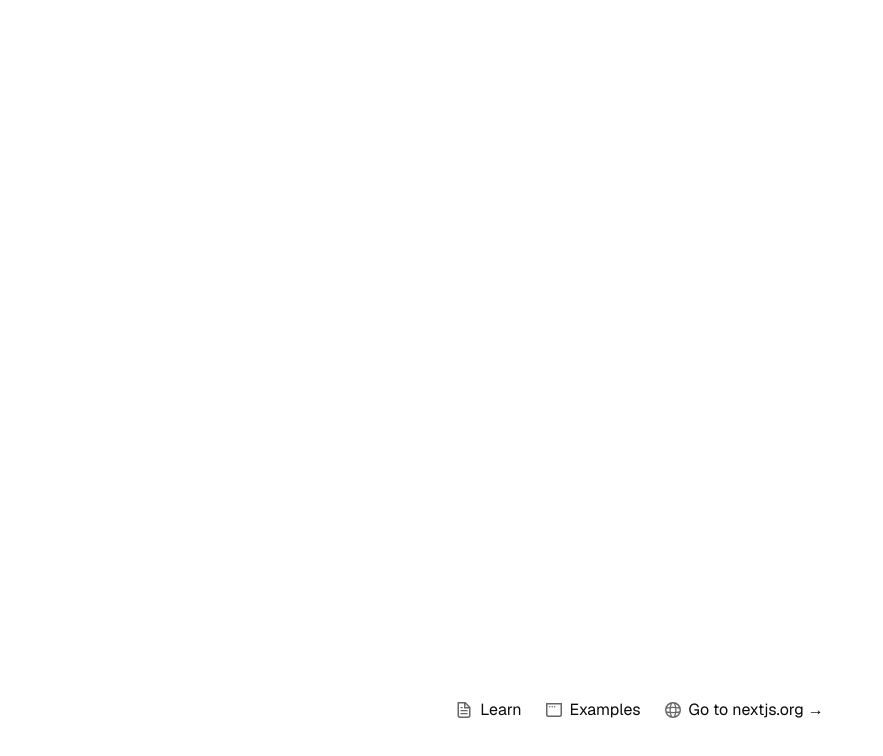
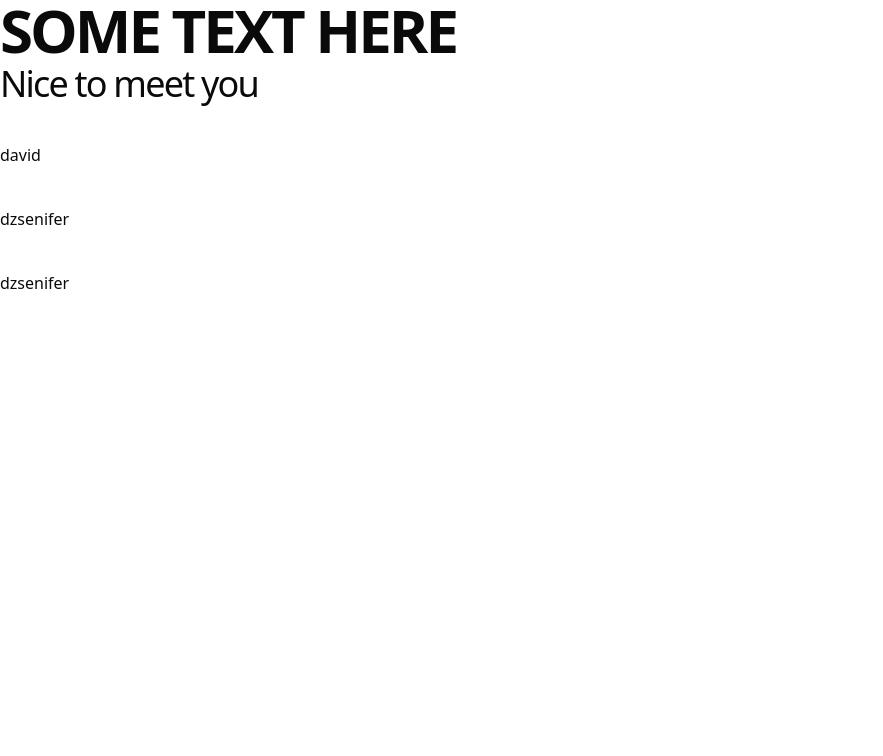
Before and after one commit to birodavidka/resume_template, a Next.js app: page / in a window 1280 px wide. Shown: the top 756 px of the page, without its empty margins (0-883 px from the left). Built offline with nearby package versions, Linux system fonts and the light colour scheme.

Commit message:
resumedata updated

```diff
--- a/app/page.tsx
+++ b/app/page.tsx
@@ -1,56 +1,26 @@
+import { BlurFade } from "@/components/magicui/blur-fade";
 import Image from "next/image";
 
 export default function Home() {
   return (
-    <div className="font-sans grid grid-rows-[20px_1fr_20px] items-center justify-items-center min-h-screen p-8 pb-20 gap-16 sm:p-20">
-      <main className="flex flex-col gap-[32px] row-start-2 items-center sm:items-start"></main>
-      <footer className="row-start-3 flex gap-[24px] flex-wrap items-center justify-center">
-        <a
-          className="flex items-center gap-2 hover:underline hover:underline-offset-4"
-          href="https://nextjs.org/learn?utm_source=create-next-app&utm_medium=appdir-template-tw&utm_campaign=create-next-app"
-          target="_blank"
-          rel="noopener noreferrer"
-        >
-          <Image
-            aria-hidden
-            src="/file.svg"
-            alt="File icon"
-            width={16}
-            height={16}
-          />
-          Learn
-        </a>
-        <a
-          className="flex items-center gap-2 hover:underline hover:underline-offset-4"
-          href="https://vercel.com/templates?framework=next.js&utm_source=create-next-app&utm_medium=appdir-template-tw&utm_campaign=create-next-app"
-          target="_blank"
-          rel="noopener noreferrer"
-        >
-          <Image
-            aria-hidden
-            src="/window.svg"
-            alt="Window icon"
-            width={16}
-            height={16}
-          />
-          Examples
-        </a>
-        <a
-          className="flex items-center gap-2 hover:underline hover:underline-offset-4"
-          href="https://nextjs.org?utm_source=create-next-app&utm_medium=appdir-template-tw&utm_campaign=create-next-app"
-          target="_blank"
-          rel="noopener noreferrer"
-        >
-          <Image
-            aria-hidden
-            src="/globe.svg"
-            alt="Globe icon"
-            width={16}
-            height={16}
-          />
-          Go to nextjs.org →
-        </a>
-      </footer>
-    </div>
+    <main className="flex flex-col min-h-[100dvh] space-y-10">
+      <section id="hero">
+        <div className="flex-col flex flex-1 space-y-1.5">
+          <BlurFade delay={0.25} inView>
+            <h2 className="text-6xl font-bold tracking-tighter">
+              SOME TEXT HERE
+            </h2>
+          </BlurFade>
+          <BlurFade delay={0.25 * 2} inView>
+            <span className="text-pretty text-4xl tracking-tighter sm:text-3xl xl:text-4xl/none">
+              Nice to meet you
+            </span>
+          </BlurFade>
+        </div>
+      </section>
+      <section id="david">david</section>
+      <section id="dzsenifer">dzsenifer</section>
+      <section id="">dzsenifer</section>
+    </main>
   );
 }
--- a/app/resume/page.tsx
+++ b/app/resume/page.tsx
@@ -172,11 +172,10 @@ export default function ResumePage() {
               {t.contact.addressLines[0]}
               <div className="flex items-center justify-end gap-2">
                 <MapPinned className="inline h-4 w-4" />
-
                 {t.contact.addressLines[1]}
               </div>
             </div>
-            <div className="mt-2">
+            <div className="">
               <div className="flex items-center justify-end gap-2">
                 <Phone className="inline h-4 w-4" />
                 {t.contact.phone}
@@ -299,7 +298,7 @@ export default function ResumePage() {
                   className={`rounded-xl  p-5 ${idx > 0 ? "mt-6" : ""}`}
                 >
                   <div className="flex items-center gap-3 text-sm text-gray-600">
-                    <span className="w-12">{exp.year}</span>
+                    <span className="w-24">{exp.year}</span>
                     <span className="text-gray-400">{exp.company}</span>
                   </div>
                   <Separator />
--- /dev/null
+++ b/components/magicui/blur-fade.tsx
@@ -0,0 +1,81 @@
+"use client";
+
+import {
+  AnimatePresence,
+  motion,
+  useInView,
+  UseInViewOptions,
+  Variants,
+  MotionProps,
+} from "motion/react";
+import { useRef } from "react";
+
+type MarginType = UseInViewOptions["margin"];
+
+interface BlurFadeProps extends MotionProps {
+  children: React.ReactNode;
+  className?: string;
+  variant?: {
+    hidden: { y: number };
+    visible: { y: number };
+  };
+  duration?: number;
+  delay?: number;
+  offset?: number;
+  direction?: "up" | "down" | "left" | "right";
+  inView?: boolean;
+  inViewMargin?: MarginType;
+  blur?: string;
+}
+
+export function BlurFade({
+  children,
+  className,
+  variant,
+  duration = 0.4,
+  delay = 0,
+  offset = 6,
+  direction = "down",
+  inView = false,
+  inViewMargin = "-50px",
+  blur = "6px",
+  ...props
+}: BlurFadeProps) {
+  const ref = useRef(null);
+  const inViewResult = useInView(ref, { once: true, margin: inViewMargin });
+  const isInView = !inView || inViewResult;
+  const defaultVariants: Variants = {
+    hidden: {
+      [direction === "left" || direction === "right" ? "x" : "y"]:
+        direction === "right" || direction === "down" ? -offset : offset,
+      opacity: 0,
+      filter: `blur(${blur})`,
+    },
+    visible: {
+      [direction === "left" || direction === "right" ? "x" : "y"]: 0,
+      opacity: 1,
+      filter: `blur(0px)`,
+    },
+  };
+  const combinedVariants = variant || defaultVariants;
+  return (
+    <AnimatePresence>
+      <motion.div
+        ref={ref}
+        initial="hidden"
+        animate={isInView ? "visible" : "hidden"}
+        exit="hidden"
+        variants={combinedVariants}
+        transition={{
+          delay: 0.04 + delay,
+          duration,
+          ease: "easeOut",
+        }}
+        className={className}
+        {...props}
+      >
+        {children}
+      </motion.div>
+    </AnimatePresence>
+  );
+}
--- a/content/ResumeData.ts
+++ b/content/ResumeData.ts
@@ -46,10 +46,10 @@ export const resumeDATA: Record<PersonId, Record<Lang, ResumeData>> = {
       nameBottom: "DAVID",
       title: "University of Dunaújváros grad",
       contact: {
-        addressLines: ["Lorem Ipsum, egyszerű minta", "Sugárút, New York, USA"],
-        phone: "+(0123) 456 789",
-        email: "nameinfo@example.com",
-        website: "www.namedomain.com",
+        addressLines: ["", "Szombathehy, Hungary"],
+        phone: "+(36 30) 185-5542",
+        email: "biro.david93@gmail.com",
+        website: "1993.01.23.",
       },
       labels: {
         education: "Education",
@@ -115,10 +115,10 @@ export const resumeDATA: Record<PersonId, Record<Lang, ResumeData>> = {
       nameBottom: "DAVID",
       title: "Universität Dunaújváros, Abschluss",
       contact: {
-        addressLines: ["Lorem Ipsum, egyszerű minta", "Sugárút, New York, USA"],
-        phone: "+(0123) 456 789",
-        email: "nameinfo@example.com",
-        website: "www.namedomain.com",
+        addressLines: ["", "Szombathely, Ungarn"],
+        phone: "+(36 30) 185-5542",
+        email: "biro.david93@gmail.com",
+        website: "1993.01.23.",
       },
       labels: {
         education: "Ausbildung",
@@ -189,14 +189,14 @@ export const resumeDATA: Record<PersonId, Record<Lang, ResumeData>> = {
       ],
     },
     hu: {
-      nameTop: "BIRÓ",
-      nameBottom: "DÁVID",
+      nameTop: "BIRO",
+      nameBottom: "DAVID",
       title: "Pozíció megnevezése",
       contact: {
-        addressLines: ["Lorem Ipsum, egyszerű minta", "Sugárút, New York, USA"],
-        phone: "+(0123) 456 789",
-        email: "nameinfo@example.com",
-        website: "www.namedomain.com",
+        addressLines: ["", "Szombathely, Magyarország"],
+        phone: "+(36 30) 185-5542",
+        email: "biro.david93@gmail.com",
+        website: "1993.01.23.",
       },
       labels: {
         education: "Tanulmányok",
@@ -265,12 +265,12 @@ export const resumeDATA: Record<PersonId, Record<Lang, ResumeData>> = {
     en: {
       nameTop: "KULCSAR",
       nameBottom: "DZSENIFER",
-      title: "Professional Title",
+      title: "",
       contact: {
-        addressLines: ["Lorem Ipsum, simply dummy", "Avenue, New York, USA"],
-        phone: "(+0123) 456 789",
-        email: "nameinfo@example.com",
-        website: "www.namedomain.com",
+        addressLines: ["", "Szombathely, Hungary"],
+        phone: "(+36 30) 472 1115",
+        email: "kulcsardzsenifer7@gmail.com",
+        website: "1999.03.20",
       },
       labels: {
         education: "Education",
@@ -291,12 +291,12 @@ export const resumeDATA: Record<PersonId, Record<Lang, ResumeData>> = {
       ],
       skillsHeader: " asd",
       skills: [
+        "Empathy and caregiving",
         "Team collaboration",
         "Adaptability",
-        "Patience & empathy",
         "Basic knowledge of 5S principles",
         "Attention to detail",
-        "Supporting learning processes",
+        "MS Office basics",
       ],
       others: [
         { title: "MS Office skills" },
@@ -317,13 +317,13 @@ export const resumeDATA: Record<PersonId, Record<Lang, ResumeData>> = {
         },
         {
           year: "2020 – 2021",
-          company: "Mindszenti József Primary and Secondary School",
-          position: "Pedagogical Assistant",
-          summary: "Assisted teachers and supported students in daily school activities.",
+          company: "Nursing Home, Zalaegerszeg",
+          position: "Nursing Assistant",
+          summary: "Provided daily care and support for elderly residents.",
           bullets: [
-            "Supported classroom activities and learning processes",
-            "Assisted students with individual needs",
-            "Contributed to a positive and organized learning environment",
+            "Carried out daily nursing and caregiving tasks",
+            "Assisted residents with daily activities",
+            "Maintained a safe and supportive environment with empathy",
           ],
         },
       ],
@@ -331,12 +331,12 @@ export const resumeDATA: Record<PersonId, Record<Lang, ResumeData>> = {
     de: {
         nameTop: "KULCSAR",
         nameBottom: "DZSENIFER",
-        title: "Berufliche Bezeichnung",
+        title: "",
         contact: {
-          addressLines: ["Lorem Ipsum, einfach Dummy", "Allee, New York, USA"],
-          phone: "(+0123) 456 789",
-          email: "nameinfo@example.com",
-          website: "www.namedomain.com",
+          addressLines: ["", "Szombathely, Ungarn"],
+          phone: "(+36 30) 472 1115",
+          email: "kulcsardzsenifer7@gmail.com",
+          website: "1999.03.20",
         },
         labels: {
           education: "Ausbildung",
@@ -357,12 +357,12 @@ export const resumeDATA: Record<PersonId, Record<Lang, ResumeData>> = {
         ],
         skillsHeader: "// Professionell",
         skills: [
+          "Empathie und Fürsorge",
           "Teamarbeit",
           "Anpassungsfähigkeit",
-          "Geduld & Empathie",
           "Grundkenntnisse der 5S-Prinzipien",
           "Detailgenauigkeit",
-          "Unterstützung von Lernprozessen",
+          "MS Office Grundkenntnisse",
         ],
         others: [
           { title: "MS Office Kenntnisse" },
@@ -383,25 +383,25 @@ export const resumeDATA: Record<PersonId, Record<Lang, ResumeData>> = {
           },
           {
             year: "2020 – 2021",
-            company: "Mindszenti József Grund- und Oberschule",
-            position: "Pädagogische Assistentin",
-            summary: "Unterstützung von Lehrkräften und Schülern im Schulalltag.",
+            company: "Seniorenheim Zalaegerszeg",
+            position: "Pflegeassistentin",
+            summary: "Unterstützung der älteren Bewohner im Alltag und bei der täglichen Pflege.",
             bullets: [
-              "Unterstützung bei Unterrichtsaktivitäten und Lernprozessen",
-              "Begleitung von Schülern mit individuellem Förderbedarf",
-              "Mitwirkung an einer positiven und strukturierten Lernumgebung",
+              "Durchführung von täglichen Pflege- und Betreuungsaufgaben",
+              "Unterstützung der Bewohner bei alltäglichen Aktivitäten",
+              "Empathische Begleitung und Sicherstellung einer sicheren Umgebung",
             ],
           },
         ],
     } as ResumeData,
     hu: {nameTop: "KULCSAR",
       nameBottom: "DZSENIFER",
-      title: "Pozíció megnevezése",
+      title: "",
       contact: {
-        addressLines: ["Lorem Ipsum, egyszerű minta", "Sugárút, New York, USA"],
-        phone: "+(0123) 456 789",
-        email: "nameinfo@example.com",
-        website: "www.namedomain.com",
+        addressLines: ["", "Szombathely, Magyarország"],
+        phone: "(+36 30) 472 1115",
+        email: "kulcsardzsenifer7@gmail.com",
+        website: "1999.03.20",
       },
       labels: {
         education: "Tanulmányok",
@@ -422,12 +422,12 @@ export const resumeDATA: Record<PersonId, Record<Lang, ResumeData>> = {
       ],
       skillsHeader: "// Professzionális",
       skills: [
+        "Empátia és gondoskodás",
         "Csapatmunka",
         "Alkalmazkodóképesség",
-        "Türelem és empátia",
         "5S alapelvek alapszintű ismerete",
         "Részletorientáltság",
-        "Tanulási folyamatok támogatása",
+        "MS Office alapismeretek",
       ],
       others: [
         { title: "MS Office ismeretek" },
@@ -448,13 +448,13 @@ export const resumeDATA: Record<PersonId, Record<Lang, ResumeData>> = {
         },
         {
           year: "2020 – 2021",
-          company: "Mindszenti József Általános Iskola és Gimnázium",
-          position: "Pedagógiai asszisztens",
-          summary: "Tanári munka támogatása, diákok segítése a mindennapi iskolai tevékenységekben.",
+          company: "Zalaegerszegi Idősek Otthona",
+          position: "Ápolói asszisztens",
+          summary: "Idősgondozási feladatok ellátása, lakók mindennapi támogatása.",
           bullets: [
-            "Tanórák és tanulási folyamatok támogatása",
-            "Egyéni igényű diákok segítése",
-            "Pozitív és szervezett tanulási környezet kialakításában való közreműködés",
+            "Napi ápolási és gondozási feladatok ellátása",
+            "Segítségnyújtás a lakók mindennapi tevékenységeiben",
+            "Empatikus támogatás és biztonságos környezet fenntartása",
           ],
         },
       ],} as ResumeData,
--- a/package.json
+++ b/package.json
@@ -16,6 +16,7 @@
     "class-variance-authority": "^0.7.1",
     "clsx": "^2.1.1",
     "lucide-react": "^0.542.0",
+    "motion": "^12.23.12",
     "next": "15.5.2",
     "react": "19.1.0",
     "react-dom": "19.1.0",
```
Also changed, not shown: app/dashboard/page.tsx (added, +13 -0 lines), 1 other file (tests, documents, lock files or other folders).
